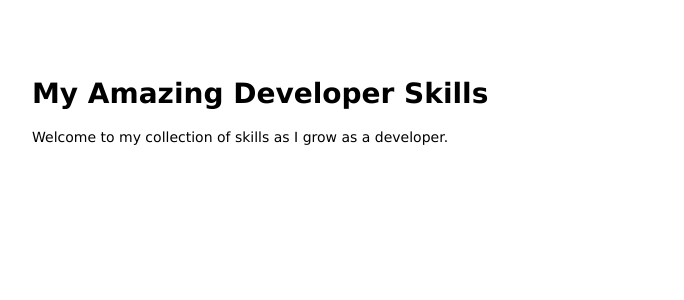
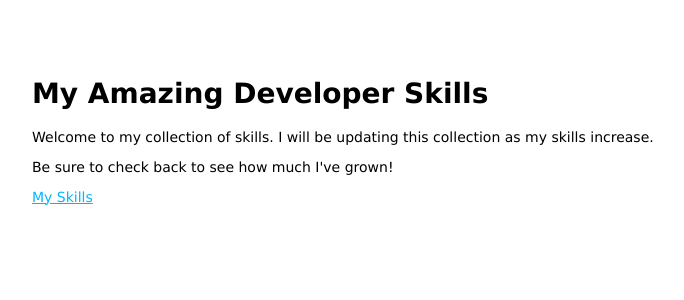
Before and after one commit to bethsmith0623/Express-Dev-Skills-Lab, a Node server app: page / in a window 1280 px wide. Shown: the top 300 px of the page, without its empty margins (26-710 px from the left). Run offline with Node 20, Linux system fonts and the light colour scheme.

Commit message:
adds paragraph

```diff
--- a/views/index.ejs
+++ b/views/index.ejs
@@ -6,6 +6,8 @@
   </head>
   <body>
     <h1><%= title %></h1>
-    <p>Welcome to my collection of skills as I grow as a developer.</p>
+    <p>Welcome to my collection of skills.  I will be updating this collection as my skills increase.</p>
+    <p>Be sure to check back to see how much I've grown!</p>
+    <a href="./skills/">My Skills</a>
   </body>
 </html>
```
